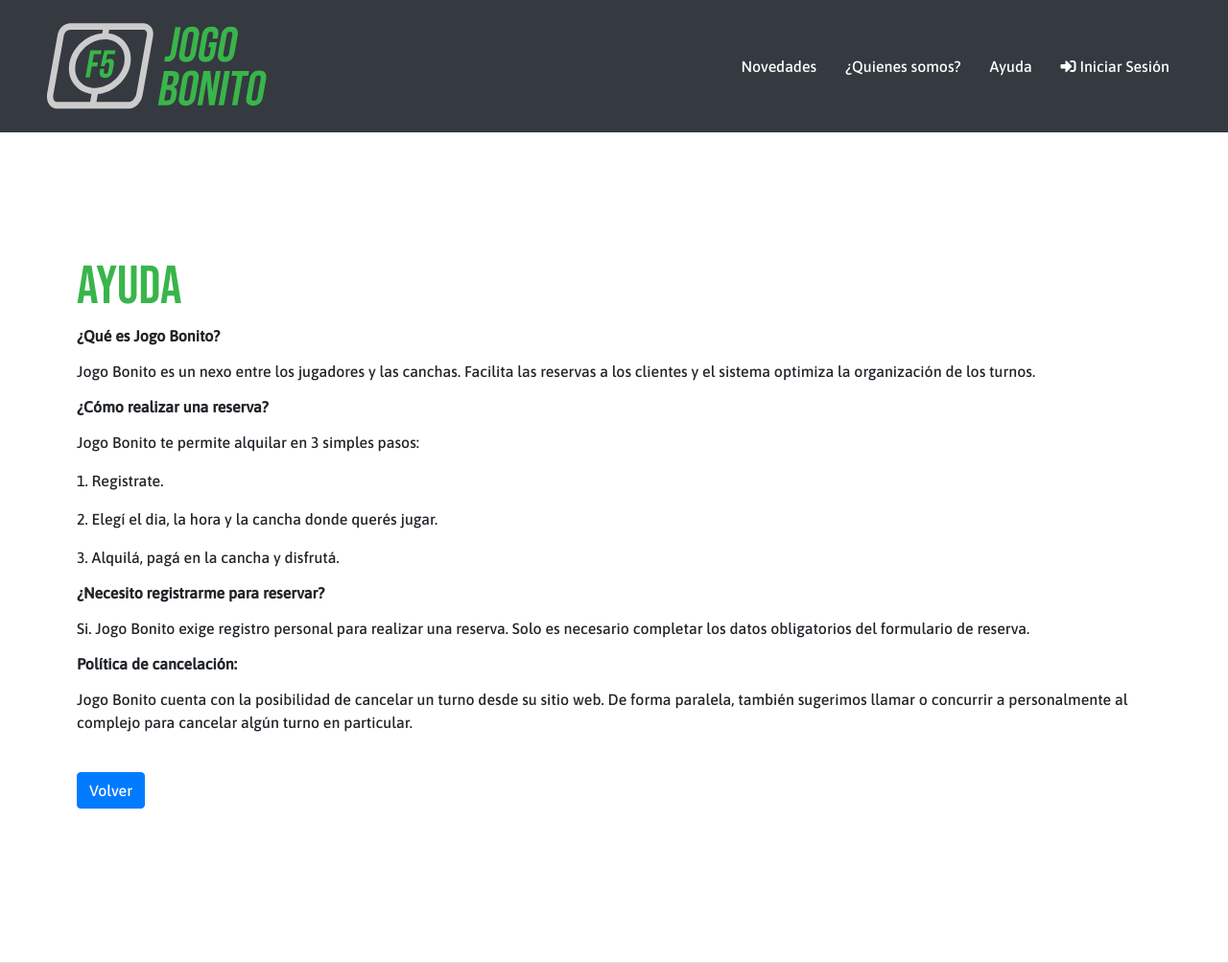
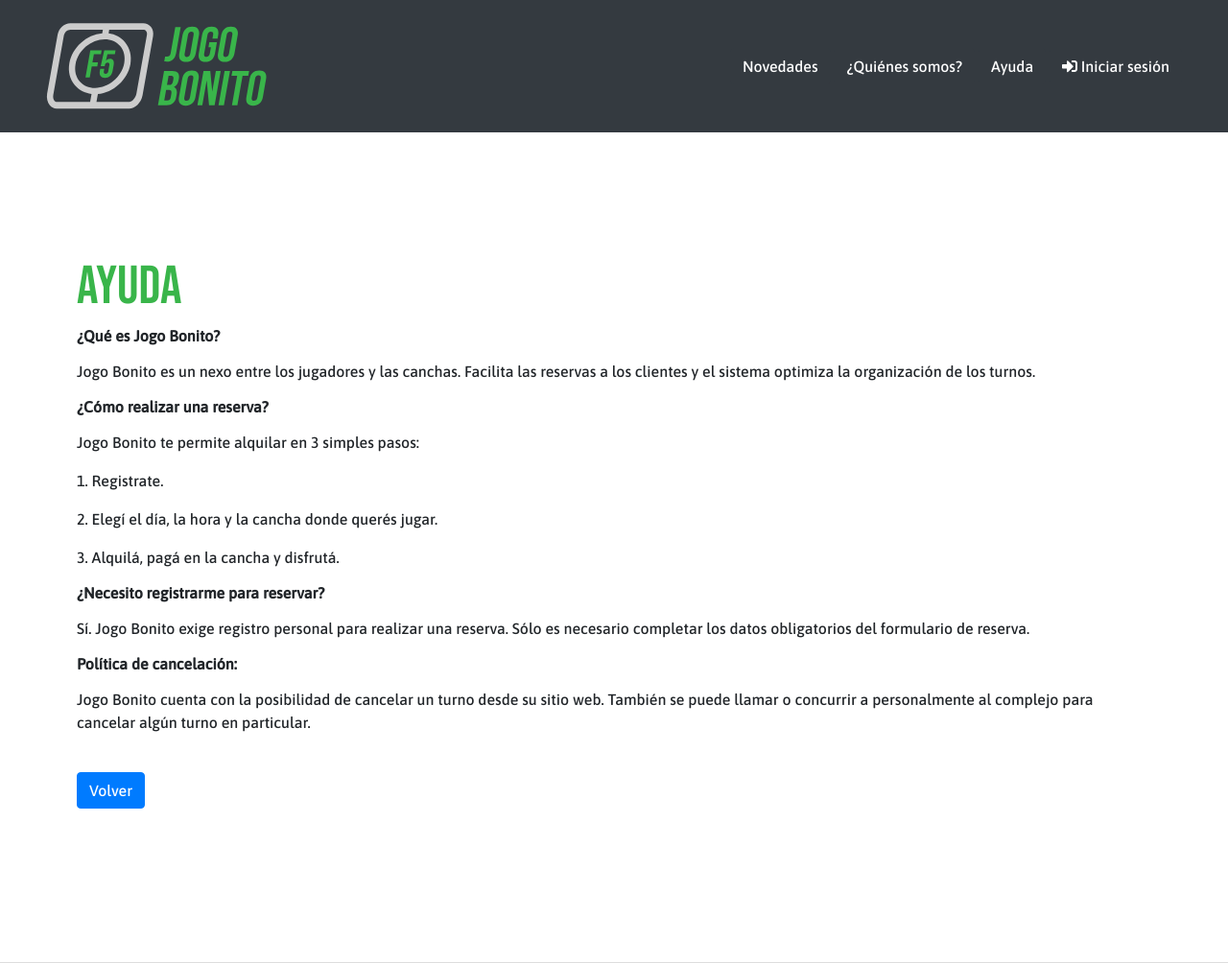
Before and after one commit to jhorgesub/Gestion_turnos, a Django app: template templates/autenticacion/ayuda.html in a window 1280 px wide. Shown: the top 1004 px of the page at 96% size. Run offline with Django 3.2, Linux system fonts and the light colour scheme; the template is opened without the code that fills it, so the values that code supplies are empty; some libraries are stand-ins or nearby versions.

Commit message:
Textos modificados

```diff
--- a/gestion_turnos/settings/local.py
+++ b/gestion_turnos/settings/local.py
@@ -18,9 +18,9 @@ ALLOWED_HOSTS = []
 DATABASES = {
     'default': {
         'ENGINE': 'django.db.backends.postgresql_psycopg2',
-        'NAME': 'dbgestionturnos',
+        'NAME': 'dbturnos',
         'USER': 'postgres',
-        'PASSWORD': '0314092',
+        'PASSWORD': 'infoinfo',
         'HOST':'localhost',
         'PORT':'5432'
     }
--- a/templates/autenticacion/ayuda.html
+++ b/templates/autenticacion/ayuda.html
@@ -7,13 +7,13 @@
     <p class="subtitulo-ayuda">¿Cómo realizar una reserva?</p>
     <p>Jogo Bonito te permite alquilar en 3 simples pasos:
     <p>1. Registrate.</p>
-    <p>2. Elegí el dia, la hora y la cancha donde querés jugar.</p>
+    <p>2. Elegí el día, la hora y la cancha donde querés jugar.</p>
     <p>3. Alquilá, pagá en la cancha y disfrutá.</p>
 
     <p class="subtitulo-ayuda">¿Necesito registrarme para reservar?</p>
-    <p>Si. Jogo Bonito exige registro personal para realizar una reserva. Solo es necesario completar los datos obligatorios del formulario de reserva.</p>
+    <p>Sí. Jogo Bonito exige registro personal para realizar una reserva. Sólo es necesario completar los datos obligatorios del formulario de reserva.</p>
     <p class="subtitulo-ayuda">Política de cancelación:</p>
-    <p>Jogo Bonito cuenta con la posibilidad de cancelar un turno desde su sitio web. De forma paralela, también sugerimos llamar o concurrir a personalmente al complejo para cancelar algún turno en particular.</p>
+    <p>Jogo Bonito cuenta con la posibilidad de cancelar un turno desde su sitio web. También se puede llamar o concurrir a personalmente al complejo para cancelar algún turno en particular.</p>
     <br/>
     <a class="btn btn-primary" href="{% url 'home' %}">Volver</a>
 </div>
--- a/templates/autenticacion/form_edit_user.html
+++ b/templates/autenticacion/form_edit_user.html
@@ -7,7 +7,7 @@
 
     <div class="card card-primary">
         <div class="card-header">
-            <h3 class="card-title">Editar Usuario</h3>
+            <h3 class="card-title">Editar usuario</h3>
         </div>
         <!-- /.card-header -->
         <!-- form start -->
--- a/templates/autenticacion/nueva_noticia.html
+++ b/templates/autenticacion/nueva_noticia.html
@@ -7,7 +7,7 @@
 
     <div class="card card-primary">
         <div class="card-header">
-            <h3 class="card-title">Nueva Noticia</h3>
+            <h3 class="card-title">Nueva noticia</h3>
         </div>
         <!-- /.card-header -->
         <!-- form start -->
--- a/templates/autenticacion/quienes_somos.html
+++ b/templates/autenticacion/quienes_somos.html
@@ -1,9 +1,9 @@
 {% extends 'index.html' %} {% load static %}{% block content %}
 
 <div class="acerca_de noticias">
-    <h1>¿Quienes somos?</h1>
-    <p>JOGO BONITO es un sitio que te permite reservar una cancha de forma rápida y sencilla en nuestro complejo de Av. Sarmiento 2610. Ya no tenés que venir o llamarnos para que conseguir un horario. A través de nuestro buscador por fecha, hora y cancha encontrarás la tuya
-    libre para que puedas disfrutar de ese momento con amigos y mostrar toda esa magia. Hacé tu reserva y solo presentate a jugar ese dia y hora, sin señas ni adelantos.
+    <h1>¿Quiénes somos?</h1>
+    <p>JOGO BONITO es un sitio que te permite reservar una cancha de forma rápida y sencilla en nuestro complejo de Av. Sarmiento 2610. Ya no tenés que venir o llamarnos para conseguir un horario, a través de nuestro buscador por fecha, hora y cancha encontrarás la tuya
+    libre para que puedas disfrutar de un buen momento con amigos y mostrar toda esa magia. Hacé tu reserva y presentate a jugar el día y horario elegidos, sin señas ni adelantos.
     <br/>
     <br/>
     <a class="btn btn-primary" href="{% url 'home' %}">Volver</a>
--- a/templates/index.html
+++ b/templates/index.html
@@ -72,15 +72,15 @@
                                 <i class="fas fa-cog"></i> </a>
                             <div class="dropdown-menu" aria-labelledby="navbarDropdown">
 
-                                <a class="dropdown-item" href="{% url 'lista_turnos' %}">Panel de Administración</a>
+                                <a class="dropdown-item" href="{% url 'lista_turnos' %}">Mi cuenta</a>
                                 <div class="dropdown-divider"></div>
                                 <a class="dropdown-item" href="{% url 'novedades' %}">Novedades</a>
                                 <div class="dropdown-divider"></div>
-                                <a class="dropdown-item" href="{% url 'quienes_somos' %}">¿Quienes somos?</a>
+                                <a class="dropdown-item" href="{% url 'quienes_somos' %}">¿Quiénes somos?</a>
                                 <div class="dropdown-divider"></div>
                                 <a class="dropdown-item" href="{% url 'ayuda' %}">Ayuda</a>
                                 <div class="dropdown-divider"></div>
-                                <a class="dropdown-item" href="{% url 'logout' %}">Cerrar Sesión</a>
+                                <a class="dropdown-item" href="{% url 'logout' %}">Cerrar sesión</a>
                             </div>
                         </li>
 
@@ -90,9 +90,9 @@
 
                         <li class="nav-item ">
                             <a class="btn btn-dark" href="{% url 'novedades' %}">Novedades</a>
-                            <a class="btn btn-dark" href="{% url 'quienes_somos' %}">¿Quienes somos?</a>
+                            <a class="btn btn-dark" href="{% url 'quienes_somos' %}">¿Quiénes somos?</a>
                             <a class="btn btn-dark" href="{% url 'ayuda' %}">Ayuda</a>
-                            <a class="btn btn-dark" href="{% url 'login' %}"> <i class="fas fa-sign-in-alt"></i> Iniciar Sesión</a>
+                            <a class="btn btn-dark" href="{% url 'login' %}"> <i class="fas fa-sign-in-alt"></i> Iniciar sesión</a>
 
                         </li>
 
--- a/templates/turnos/base_turnos.html
+++ b/templates/turnos/base_turnos.html
@@ -74,7 +74,7 @@
             <!-- Brand Logo -->
             <a href="{% url 'lista_turnos' %}" class="brand-link">
                 <img src="{% static 'favicon/favicon-32x32.png' %}" alt="AdminLTE Logo" class="brand-image img-circle elevation-3" style="opacity: .8">
-                <span class="brand-text font-weight-light d-block">Gestión turnos</span>
+                <span class="brand-text font-weight-light d-block">JOGO BONITO F5</span>
             </a>
 
             <!-- Sidebar -->
@@ -175,7 +175,7 @@
                                     </a>
                                     <a href="{% url 'perfil-edit' %} " class="nav-link ">
                                         <i class="far fa-circle nav-icon "></i>
-                                        <p>Editar Perfil</p>
+                                        <p>Editar perfil</p>
                                     </a>
                                     {% else %}
 
@@ -186,7 +186,7 @@
                                     </a>
                                     <a href="{% url 'imagen_perfil' %}" class="nav-link">
                                         <i class="far fa-circle nav-icon"></i>
-                                        <p>Imagen de Perfil</p>
+                                        <p>Imagen de perfil</p>
                                     </a>
                                     {% endif %}
                                 </li>
--- a/templates/turnos/buscar_turno.html
+++ b/templates/turnos/buscar_turno.html
@@ -1,7 +1,7 @@
 {% extends 'turnos/base_turnos.html' %}{% block content %}
 
 
-<h3 class="">Buscar Horarios Disponibles</h3>
+<h3 class="">Buscar horarios disponibles</h3>
 
 <div class="d-block registro-turnos ">
 
@@ -30,7 +30,7 @@
 
     <thead>
         <tr>
-            <h3 class="text-center">Horarios Disponibles</h3>
+            <h3 class="text-center">Horarios disponibles</h3>
         </tr>
         <tr>
 
@@ -75,7 +75,7 @@
     <div class="modal-dialog" role="document">
         <div class="modal-content">
             <div class="modal-header">
-                <h5 class="modal-title" id="exampleModalLabel">Registro de Turnos</h5>
+                <h5 class="modal-title" id="exampleModalLabel">Registro de turnos</h5>
                 <button type="button" class="close" data-dismiss="modal" aria-label="Close">
                     <span aria-hidden="true">&times;</span>
                 </button>
--- a/templates/turnos/listado_usuarios.html
+++ b/templates/turnos/listado_usuarios.html
@@ -42,7 +42,7 @@
         <tr>
 
             <th scope="col">DNI</th>
-            <th scope="col">Nombre Usuario</th>
+            <th scope="col">Nombre usuario</th>
             <th scope="col">Estado</th>
             <th scope="col">Acciones</th>
 
@@ -256,7 +256,7 @@
     <div class="modal-dialog modal-dialog-centered" role="document">
         <div class="modal-content">
             <div class="modal-header">
-                <h5 class="modal-title" id="exampleModalLongTitle">Bloquear Usuario</h5>
+                <h5 class="modal-title" id="exampleModalLongTitle">Bloquear usuario</h5>
                 <button type="button" class="close" data-dismiss="modal" aria-label="Close">
                     <span aria-hidden="true">&times;</span>
                 </button>
@@ -282,7 +282,7 @@
     <div class="modal-dialog modal-dialog-centered" role="document">
         <div class="modal-content">
             <div class="modal-header">
-                <h5 class="modal-title" id="exampleModalLongTitle">Desbloquear Usuario</h5>
+                <h5 class="modal-title" id="exampleModalLongTitle">Desbloquear usuario</h5>
                 <button type="button" class="close" data-dismiss="modal" aria-label="Close">
                     <span aria-hidden="true">&times;</span>
                 </button>
--- a/templates/turnos/visitante_busqueda.html
+++ b/templates/turnos/visitante_busqueda.html
@@ -1,7 +1,7 @@
 {% extends 'turnos/visitante_gestion.html' %}{% block content %}
 
 
-<h3 class="">Buscar Horarios Disponibles</h3>
+<h3 class="">Buscar horarios disponibles</h3>
 
 
 <div class="d-block registro-turnos ">
@@ -37,12 +37,12 @@
 
     <thead>
         <tr>
-            <h3 class="text-center">Horarios Disponibles</h3>
+            <h3 class="text-center">Horarios disponibles</h3>
         </tr>
 
         <tr>
 
-            <th scope="col">Hora Disponible</th>
+            <th scope="col">Hora disponible</th>
 
         </tr>
     </thead>
```
Also changed, not shown: templates/turnos/turnos.html (+5 -5 lines), templates/turnos/visitante_gestion.html (+4 -4 lines).
